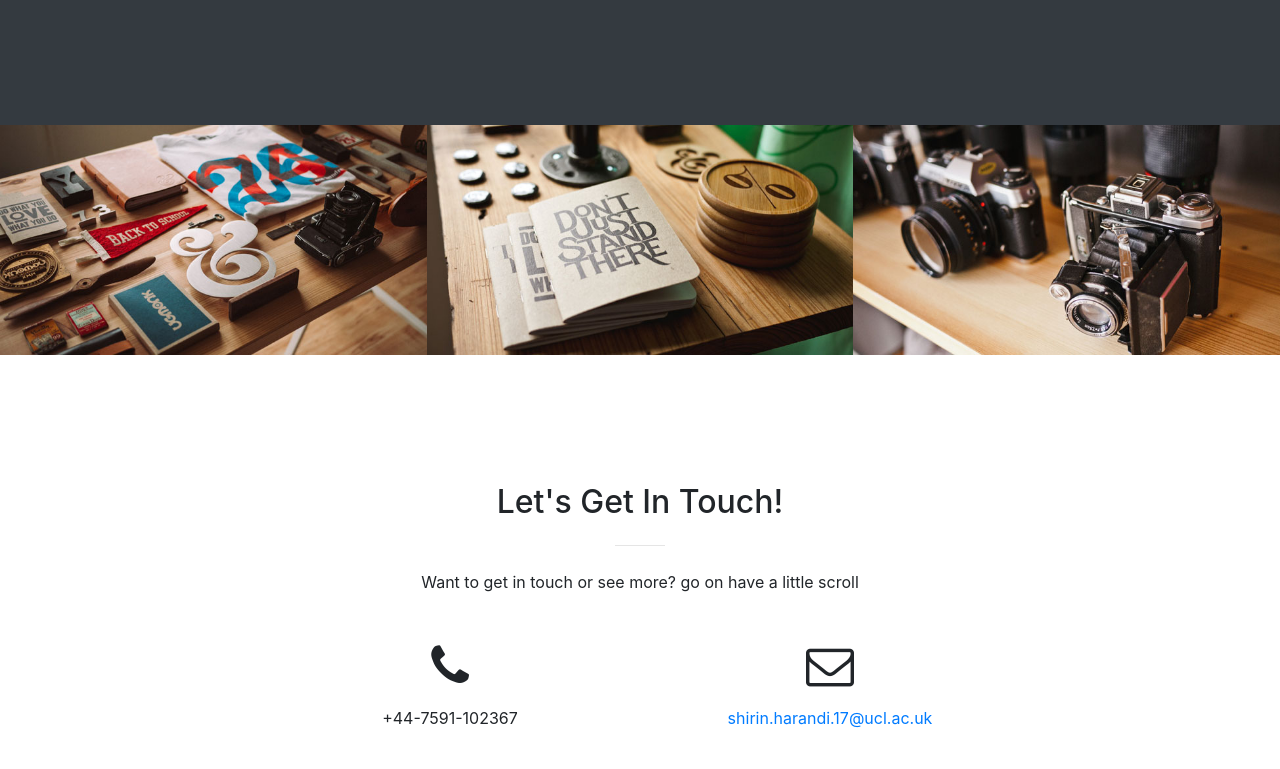
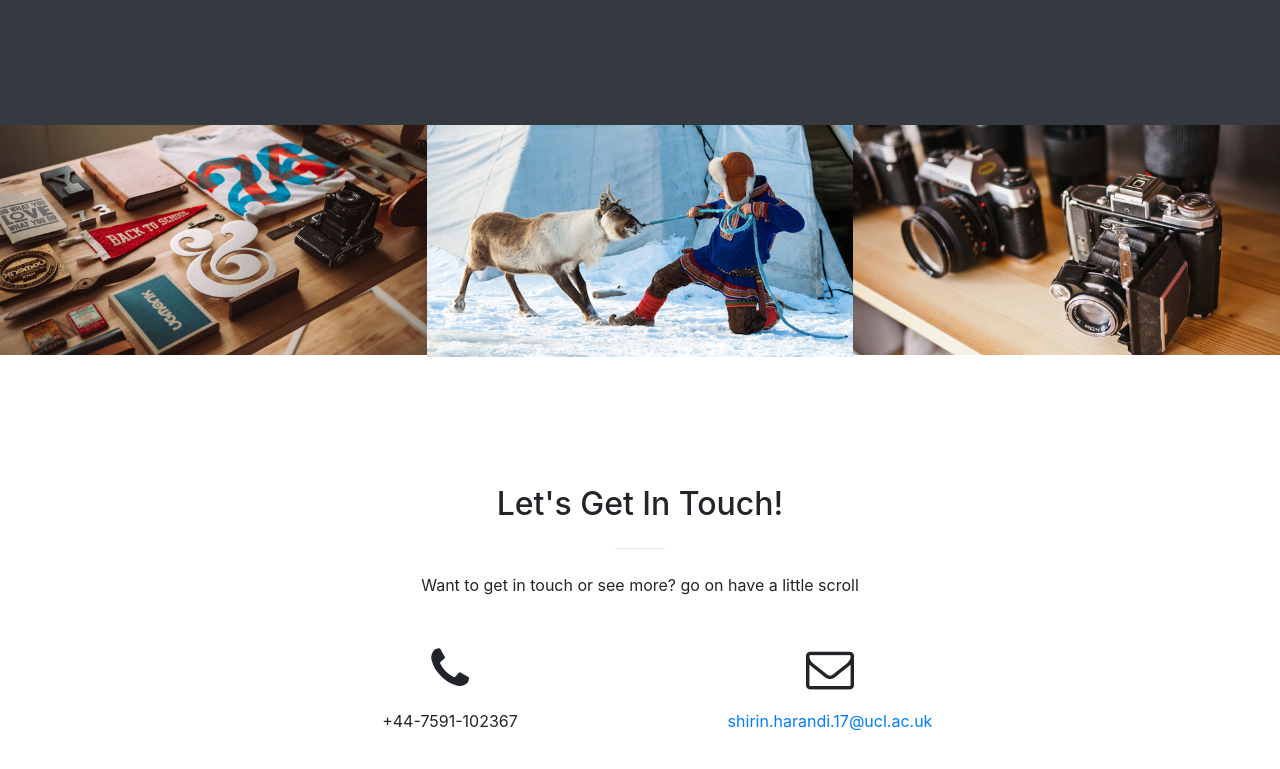
Before and after one commit to shirinhar/website, a website with bundled scripts: page index.html in a window 1280 px wide. Shown: the part 2336-3105 px from the top of the page. Built offline with nearby package versions, Linux system fonts and the light colour scheme; files whose address does not match are found by name.

Commit message:
gc photo

```diff
--- a/index.html
+++ b/index.html
@@ -200,7 +200,7 @@
           </div>
           <div class="col-lg-4 col-sm-6">
             <a class="portfolio-box" href="#global-popup">
-              <img class="img-fluid" src="img/portfolio/thumbnails/2.jpg" alt="">
+              <img class="img-fluid" src="img/portfolio/thumbnails/global_citizen.jpg" alt="">
               <div class="portfolio-box-caption">
                 <div class="portfolio-box-caption-content">
                   <div class="project-name">
@@ -224,7 +224,7 @@
                   <br>
                   In <b>Sammi</b>
                 </p>
-
+                <!-- FIXME: video size -->
                 <div class="h_iframe">
                     <iframe src="https://www.youtube.com/embed/ZTHOAwP-jz4" frameborder="0" allow="autoplay; encrypted-media" allowfullscreen></iframe>
                 </div>
```
Also changed, not shown: img/portfolio/thumbnails/global_citizen.jpg (added), 3 other files.
